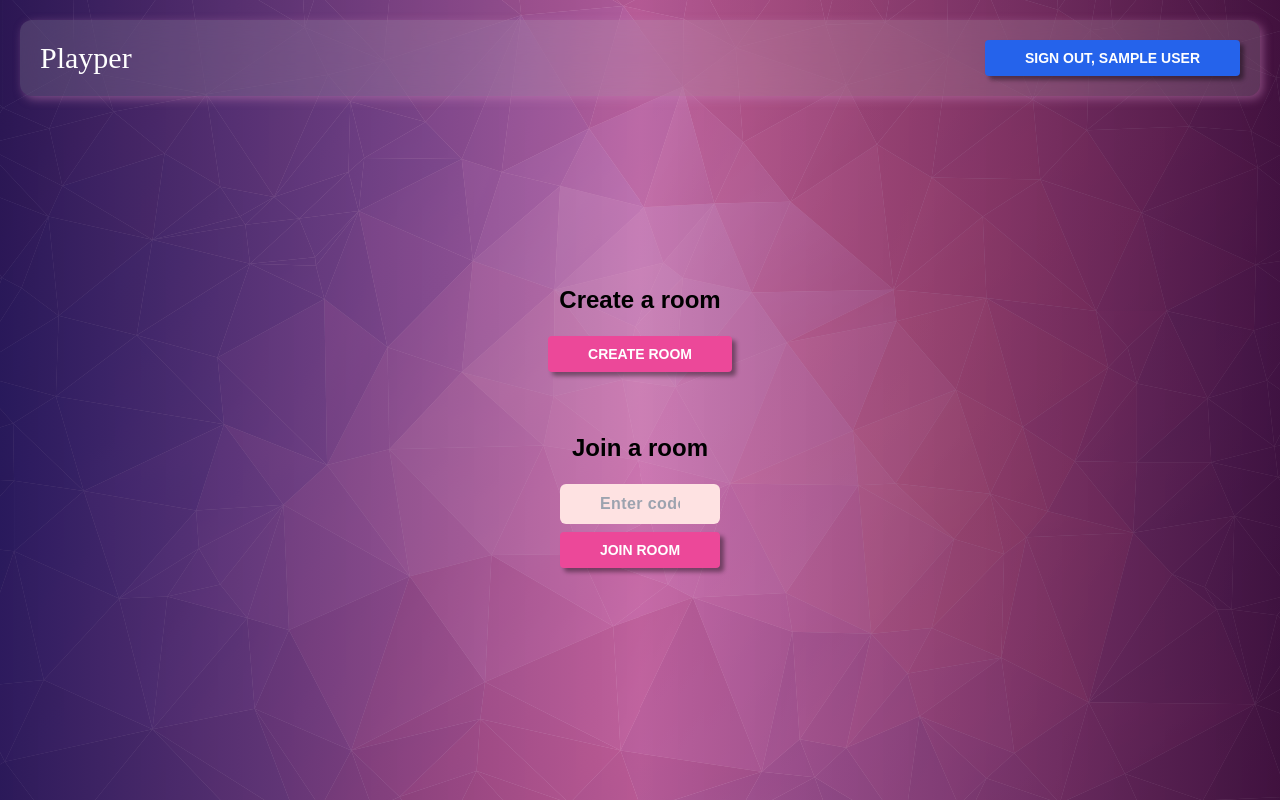
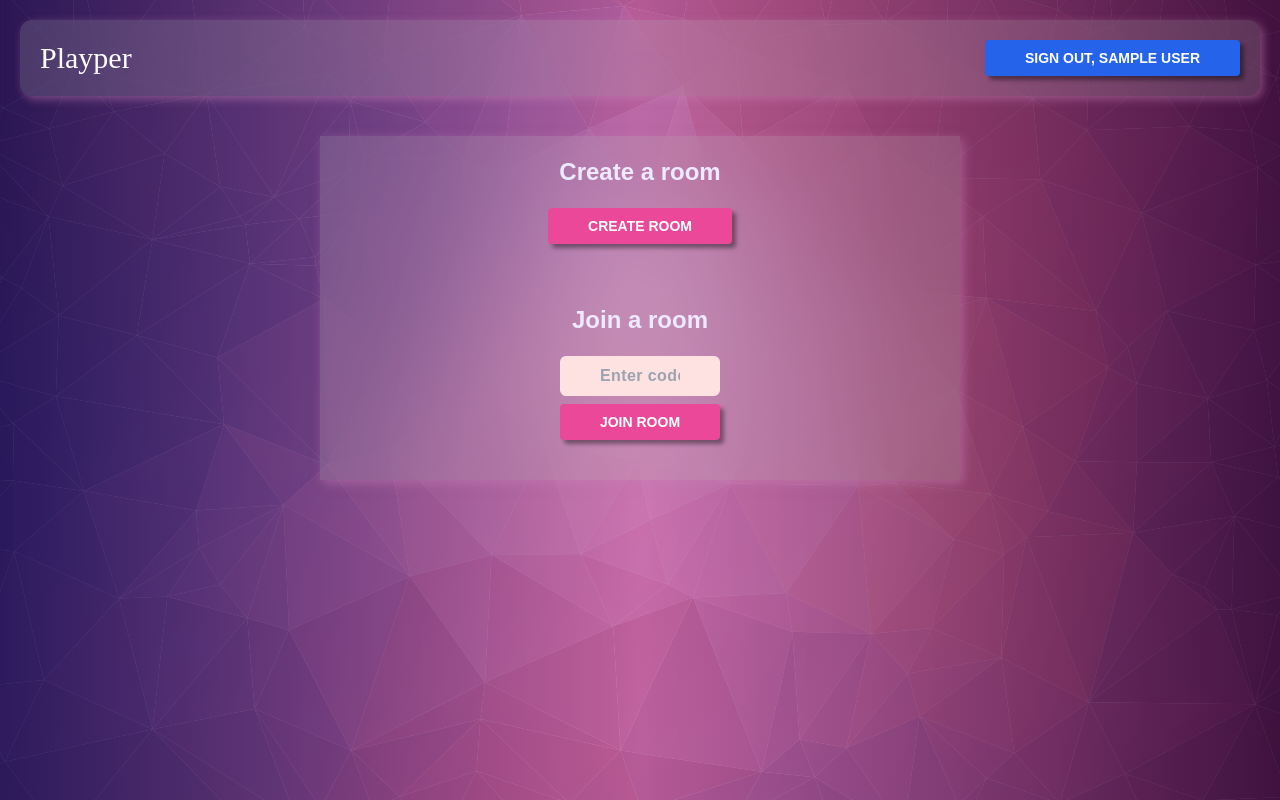
Before and after one commit to ishtahir/pagal-party, a React (Create React App) app: page /rooms in a window 1280 px wide. Shown: the top 800 px of the page. Built offline with nearby package versions, Linux system fonts and the light colour scheme; no server answers; the database is empty; sample sign-in values are in the browser's storage.

Commit message:
Glassified

```diff
--- a/src/components/Home.js
+++ b/src/components/Home.js
@@ -2,8 +2,8 @@ import Signin from './Signin';
 
 const Home = () => {
   return (
-    <div className='home flex flex-col justify-center h-3/4'>
-      <h2 className='text-center text-xl font-bold my-5'>
+    <div className='home flex flex-col justify-center w-6/12 glass mx-auto my-10 rounded-xl py-10'>
+      <h2 className='text-center text-xl font-bold my-5 text-pink-50'>
         Welcome to Playper!
       </h2>
       <Signin />
--- a/src/components/Join.js
+++ b/src/components/Join.js
@@ -87,7 +87,7 @@ const Join = ({ roomid }) => {
   };
 
   return (
-    <div className='flex flex-col justify-center items-center'>
+    <div className='flex flex-col justify-center items-center glass my-10 p-5 rounded-xl'>
       {uid && !playerJoined(uid) ? (
         <>
           <Text type='p' text='Please enter your name then join the game' />
@@ -128,7 +128,7 @@ const Join = ({ roomid }) => {
         <Redirect to='/rooms' />
       ) : (
         <Button
-          className='my-5 bg-gray-200 text-purple-500 hover:bg-purple-500 hover:text-gray-200'
+          className='my-5 bg-gray-200 !text-purple-500 hover:!bg-gray-300'
           text='Leave Room'
           handler={leaveThisRoom}
         />
--- a/src/components/Rooms.js
+++ b/src/components/Rooms.js
@@ -58,19 +58,27 @@ const Rooms = () => {
   };
 
   return (
-    <div className='rooms flex flex-col justify-center items-center h-3/4'>
+    <div className='rooms flex flex-col justify-center items-center w-6/12 mx-auto glass'>
       {loadRooms || loading ? (
         <div className='loading' />
       ) : user ? (
         !roomChoice ? (
           <>
-            <Text className='my-5' type='h2' text='Create a room' />
+            <Text
+              className='my-5 text-purple-100'
+              type='h2'
+              text='Create a room'
+            />
             <Button
               className='mb-10'
               text='Create Room'
               handler={handleRoomCreate}
             />
-            <Text className='my-5' type='h2' text='Join a room' />
+            <Text
+              className='my-5 text-purple-100'
+              type='h2'
+              text='Join a room'
+            />
             <Input
               className='w-40 mb-2 text-center font-bold tracking-wide'
               placeholder='Enter code'
```
